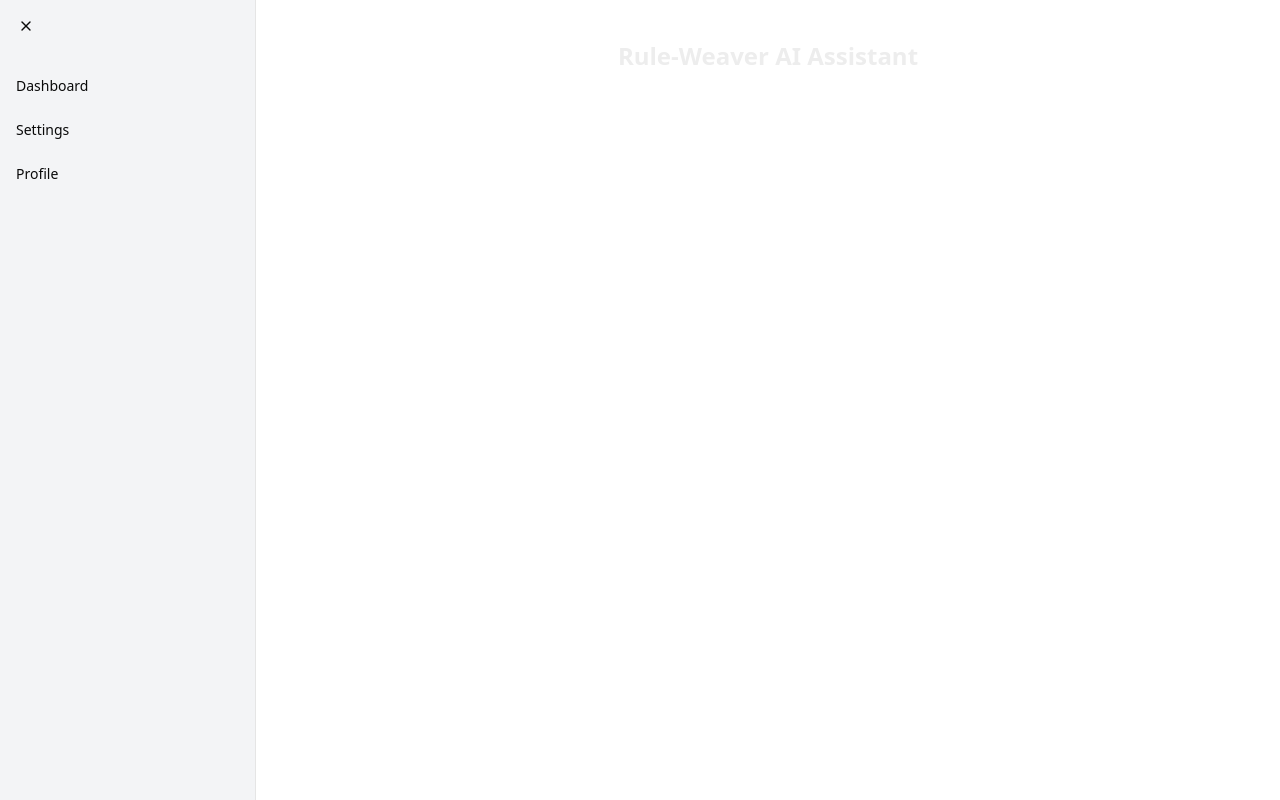
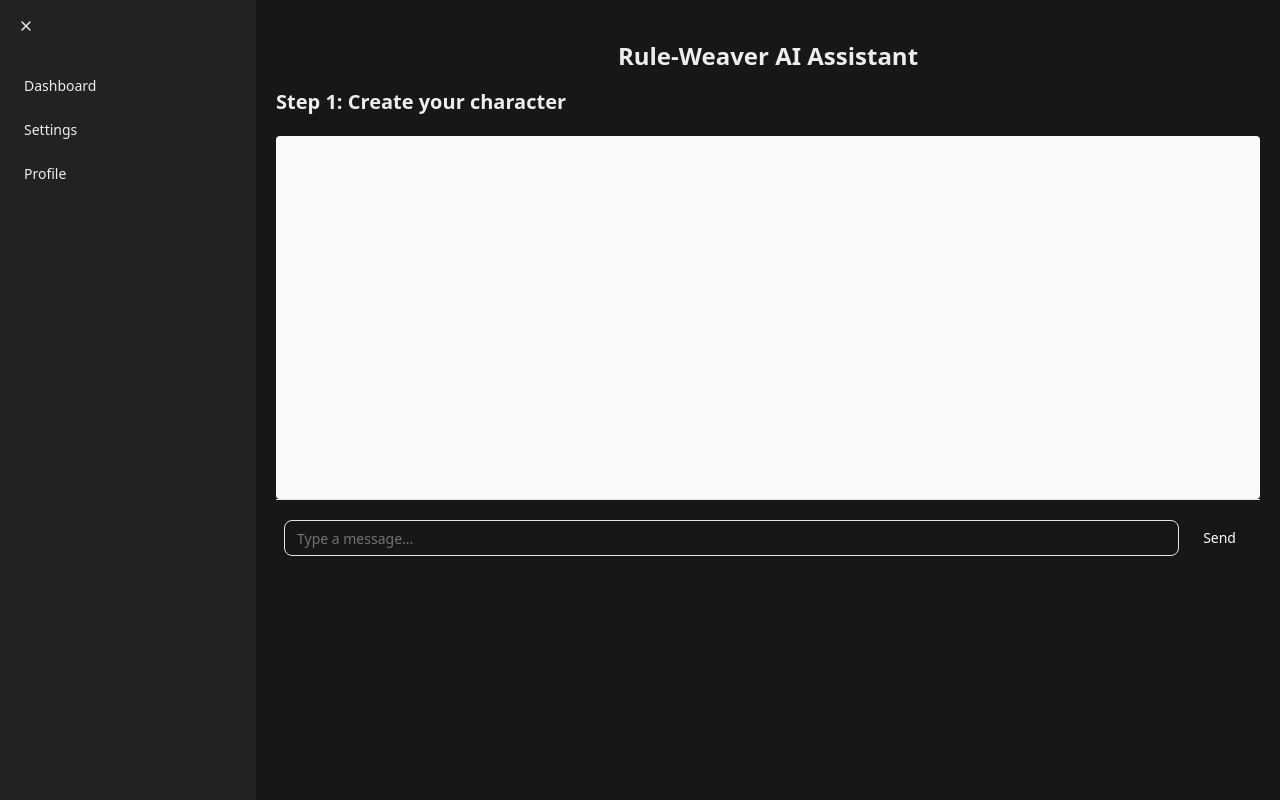
Before and after one commit to ThundeRayn/TRPG-Rule-Weaver-AI, a React (Vite) app: page /chat in a window 1280 px wide. Built offline with nearby package versions, Linux system fonts and the light colour scheme.

Commit message:
dialog building

```diff
--- /dev/null
+++ b/src/Components/Conversation.tsx
@@ -0,0 +1,62 @@
+
+import { useState, useRef, useEffect } from "react"
+import { Input } from "@/Components/ui/input"
+import { Button } from "@/Components/ui/button"
+
+type Message = { role: "user" | "assistant"; text: string }
+
+export default function Conversation() {
+  const [messages, setMessages] = useState<Message[]>([])
+  const [input, setInput] = useState("")
+  const scrollRef = useRef<HTMLDivElement>(null)
+
+  // Scroll to bottom whenever messages change
+  useEffect(() => {
+    scrollRef.current?.scrollTo({ top: scrollRef.current.scrollHeight, behavior: "smooth" })
+  }, [messages])
+
+  const sendMessage = () => {
+    if (!input) return
+
+    // Add user message
+    setMessages(prev => [...prev, { role: "user", text: input }])
+    setInput("")
+
+    // Fake assistant reply for now
+    setTimeout(() => {
+      setMessages(prev => [...prev, { role: "assistant", text: "This is a reply." }])
+    }, 500)
+  }
+
+  return (
+    <div className="flex flex-col h-full">
+      {/* Conversation messages */}
+      <div
+        ref={scrollRef}
+        className="flex-1 overflow-y-auto p-4 space-y-2 bg-gray-50 rounded"
+      >
+        {messages.map((msg, i) => (
+          <div
+            key={i}
+            className={`max-w-[80%] p-2 rounded-xl ${
+              msg.role === "user" ? "bg-[var(--dialog-color)] text-white self-end" : "bg-gray-200 self-start"
+            }`}
+          >
+            {msg.text}
+          </div>
+        ))}
+      </div>
+
+      {/* Input bar */}
+      <div className="flex gap-2 p-2 pt-5 pb-0 border-t">
+        <Input
+          placeholder="Type a message..."
+          value={input}
+          onChange={e => setInput(e.target.value)}
+          onKeyDown={e => e.key === "Enter" && sendMessage()}
+        />
+        <Button onClick={sendMessage}>Send</Button>
+      </div>
+    </div>
+  )
+}
--- a/src/Components/Sidebar.tsx
+++ b/src/Components/Sidebar.tsx
@@ -9,10 +9,12 @@ const Sidebar = () => {
   return (
     <div
       className={cn(
-        "bg-gray-100 border-r transition-all duration-300 ease-in-out h-full",
+        "bg-[var(--sidebar-color)] transition-all duration-300 ease-in-out h-full",
         open ? "w-64" : "w-16"
       )}
     >
+
+        {/* Toggle Button */}
       <div className="flex items-center justify-between p-2">
         <Button
           variant="ghost"
@@ -22,10 +24,42 @@ const Sidebar = () => {
           {open ? <X /> : <Menu />}
         </Button>
       </div>
+
+      {/* Navigation Items */}
       <nav className="mt-4 flex flex-col gap-2">
-        <Button variant="ghost" className="justify-start">Dashboard</Button>
-        <Button variant="ghost" className="justify-start">Settings</Button>
-        <Button variant="ghost" className="justify-start">Profile</Button>
+        <Button variant="ghost" className="justify-start">
+          <span
+            className={cn(
+              "inline-block transition-all duration-300",
+              open ? "opacity-100 w-auto ml-2" : "opacity-0 w-0 ml-0 overflow-hidden"
+            )}
+            style={{ transitionProperty: 'opacity, width, margin' }}
+          >
+            Dashboard
+          </span>
+        </Button>
+        <Button variant="ghost" className="justify-start">
+          <span
+            className={cn(
+              "inline-block transition-all duration-300",
+              open ? "opacity-100 w-auto ml-2" : "opacity-0 w-0 ml-0 overflow-hidden"
+            )}
+            style={{ transitionProperty: 'opacity, width, margin' }}
+          >
+            Settings
+          </span>
+        </Button>
+        <Button variant="ghost" className="justify-start">
+          <span
+            className={cn(
+              "inline-block transition-all duration-300",
+              open ? "opacity-100 w-auto ml-2" : "opacity-0 w-0 ml-0 overflow-hidden"
+            )}
+            style={{ transitionProperty: 'opacity, width, margin' }}
+          >
+            Profile
+          </span>
+        </Button>
       </nav>
     </div>
     )
--- /dev/null
+++ b/src/Components/ui/input.tsx
@@ -0,0 +1,21 @@
+import * as React from "react"
+
+import { cn } from "@/lib/utils"
+
+function Input({ className, type, ...props }: React.ComponentProps<"input">) {
+  return (
+    <input
+      type={type}
+      data-slot="input"
+      className={cn(
+        "file:text-foreground placeholder:text-muted-foreground selection:bg-primary selection:text-primary-foreground dark:bg-input/30 border-input h-9 w-full min-w-0 rounded-md border bg-transparent px-3 py-1 text-base shadow-xs transition-[color,box-shadow] outline-none file:inline-flex file:h-7 file:border-0 file:bg-transparent file:text-sm file:font-medium disabled:pointer-events-none disabled:cursor-not-allowed disabled:opacity-50 md:text-sm",
+        "focus-visible:border-ring focus-visible:ring-ring/50 focus-visible:ring-[3px]",
+        "aria-invalid:ring-destructive/20 dark:aria-invalid:ring-destructive/40 aria-invalid:border-destructive",
+        className
+      )}
+      {...props}
+    />
+  )
+}
+
+export { Input }
--- a/src/index.css
+++ b/src/index.css
@@ -12,10 +12,46 @@
   --primary-color: #171717;   /* black */
   --secondary-color: #EDEDED; /* white */
   --border-color: #444444;    /* grey */
+  --sidebar-color: #222222;  /* dark grey */
 
   --primary-text-color: #EDEDED;      /* text */
   --secondary-text-color: #AAAAAA;    /* secondary text */
-  --theme-color:#00FFFF;           /* cyan */           --radius: 0.625rem;           --background: oklch(1 0 0);           --foreground: oklch(0.145 0 0);           --card: oklch(1 0 0);           --card-foreground: oklch(0.145 0 0);           --popover: oklch(1 0 0);           --popover-foreground: oklch(0.145 0 0);           --primary: oklch(0.205 0 0);           --primary-foreground: oklch(0.985 0 0);           --secondary: oklch(0.97 0 0);           --secondary-foreground: oklch(0.205 0 0);           --muted: oklch(0.97 0 0);           --muted-foreground: oklch(0.556 0 0);           --accent: oklch(0.97 0 0);           --accent-foreground: oklch(0.205 0 0);           --destructive: oklch(0.577 0.245 27.325);           --border: oklch(0.922 0 0);           --input: oklch(0.922 0 0);           --ring: oklch(0.708 0 0);           --chart-1: oklch(0.646 0.222 41.116);           --chart-2: oklch(0.6 0.118 184.704);           --chart-3: oklch(0.398 0.07 227.392);           --chart-4: oklch(0.828 0.189 84.429);           --chart-5: oklch(0.769 0.188 70.08);           --sidebar: oklch(0.985 0 0);           --sidebar-foreground: oklch(0.145 0 0);           --sidebar-primary: oklch(0.205 0 0);           --sidebar-primary-foreground: oklch(0.985 0 0);           --sidebar-accent: oklch(0.97 0 0);           --sidebar-accent-foreground: oklch(0.205 0 0);           --sidebar-border: oklch(0.922 0 0);           --sidebar-ring: oklch(0.708 0 0);
+  --theme-color:#00FFFF;           /* cyan */
+  --dialog-color: #219191;          /* blue */
+
+
+  --radius: 0.625rem;
+  --background: oklch(1 0 0);
+  --foreground: oklch(0.145 0 0);
+  --card: oklch(1 0 0);
+  --card-foreground: oklch(0.145 0 0);
+  --popover: oklch(1 0 0);
+  --popover-foreground: oklch(0.145 0 0);
+  --primary: oklch(0.205 0 0);
+  --primary-foreground: oklch(0.985 0 0);
+  --secondary: oklch(0.97 0 0);
+  --secondary-foreground: oklch(0.205 0 0);
+  --muted: oklch(0.97 0 0);
+  --muted-foreground: oklch(0.556 0 0);
+  --accent: oklch(0.97 0 0);
+  --accent-foreground: oklch(0.205 0 0);
+  --destructive: oklch(0.577 0.245 27.325);
+  --border: oklch(0.922 0 0);
+  --input: oklch(0.922 0 0);
+  --ring: oklch(0.708 0 0);
+  --chart-1: oklch(0.646 0.222 41.116);
+  --chart-2: oklch(0.6 0.118 184.704);
+  --chart-3: oklch(0.398 0.07 227.392);
+  --chart-4: oklch(0.828 0.189 84.429);
+  --chart-5: oklch(0.769 0.188 70.08);
+  --sidebar: oklch(0.985 0 0);
+  --sidebar-foreground: oklch(0.145 0 0);
+  --sidebar-primary: oklch(0.205 0 0);
+  --sidebar-primary-foreground: oklch(0.985 0 0);
+  --sidebar-accent: oklch(0.97 0 0);
+  --sidebar-accent-foreground: oklch(0.205 0 0);
+  --sidebar-border: oklch(0.922 0 0);
+  --sidebar-ring: oklch(0.708 0 0);
 }
 
 /* ---break---*/
--- a/src/pages/Chatbot/Chatbot.tsx
+++ b/src/pages/Chatbot/Chatbot.tsx
@@ -1,22 +1,25 @@
+import Conversation from "@/Components/Conversation";
 import Sidebar from "../../Components/Sidebar"
 
 const Chatbot = () => {
 
 
   return (
-    <div className="flex h-screen overflow-hidden">
+    <div className="flex h-screen overflow-hidden bg-[var(--primary-color)] text-[var(--primary-text-color)]">
         <Sidebar />
 
-
-        <main className="flex-1 flex-col p-6 overflow-y-auto">
-            <div className="h-screen flex flex-col">
+        <main className="flex-1 flex-col pt-6 overflow-y-auto">
+            <div className="h-full flex flex-col">
                 {/* Header */}
-                <header className=" text-[var(--primary-text-color)] p-4 text-center text-2xl font-bold">
+                <h1 className="p-4 text-center text-2xl font-bold">
                     Rule-Weaver AI Assistant
-                </header>
+                </h1>
 
                 {/* Chat Interface */}
-
+                <h2 className="text-xl font-bold pl-5">Step 1: Create your character</h2>
+                <div className="h-[460px] p-5">
+                    <Conversation />
+                </div>
             </div>
         </main>
     </div>
--- a/src/pages/Home/Home.module.css
+++ b/src/pages/Home/Home.module.css
@@ -8,6 +8,7 @@
 	width: 100%;
 	max-width: 600px;
 	margin: 2rem auto 0 auto;
+	background-color: var(--primary-color);
 }
 
 @media (max-width: 600px) {
--- a/src/pages/Home/Home.tsx
+++ b/src/pages/Home/Home.tsx
@@ -5,7 +5,7 @@ const Home = () => {
   const navigate = useNavigate();
 
   return (
-    <>
+    <div className="flex flex-col min-h-screen bg-[var(--primary-color)] text-[var(--primary-text-color)]">
       <div className="flex flex-col border-6 border-[var(--border-color)] p-4 items-center gap-2">
         <h1 className={styles.eyeTitle}>Hello, Adventurer</h1>
         <h2 className={styles.eyeWelcome}>Start Your Journey Now</h2>
@@ -48,7 +48,7 @@ const Home = () => {
           I need AI assisstant
         </button>
       </div>
-    </>
+    </div>
   );
 };
 
```
